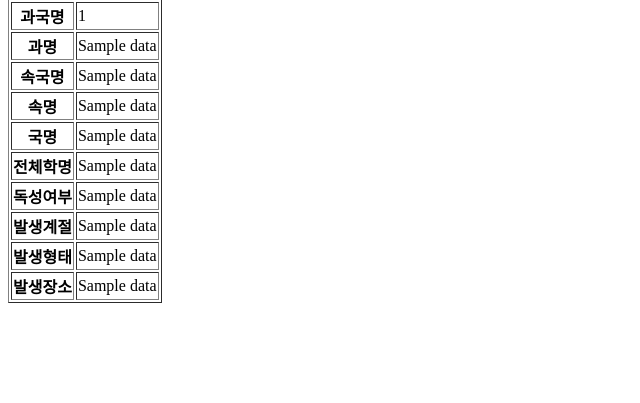
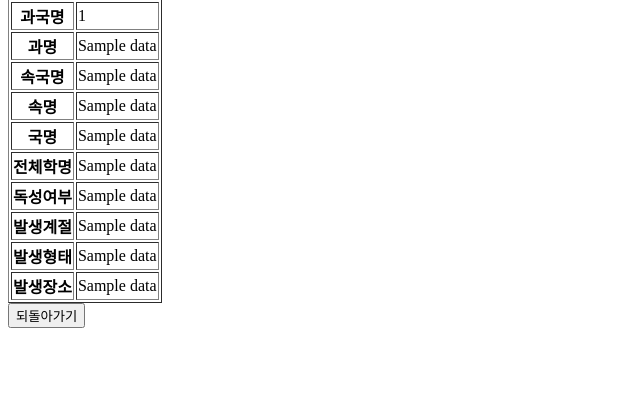
Before and after one commit to ki-yungkim/Python_FinalProject_ML_Mushrooms, a Flask app: template 소스코드/Mushroom/MushroomClassification - 1017/templates/infoRequest.html in a window 1280 px wide. Shown: the part 65-468 px from the top of the page, without its empty margins (0-640 px from the left). Run offline with Flask 2, Linux system fonts and the light colour scheme; the template is opened without the code that fills it: most values are stand-ins (such as "Sample title", 1, 10 or a date in 2020).

Commit message:
Update infoRequest.html
되돌아가기 추가

```diff
--- a/소스코드/Mushroom/MushroomClassification - 1017/templates/infoRequest.html
+++ b/소스코드/Mushroom/MushroomClassification - 1017/templates/infoRequest.html
@@ -21,5 +21,10 @@
     <tr><th>발생장소</th><td>{{data[9]}}</td></tr>
     {% endfor %}
 </table>
+
+<!-- 되돌아가기 -->
+<div>
+      <button onclick="history.back()">되돌아가기</button>
+</div>
 </body>
 </html>
```
